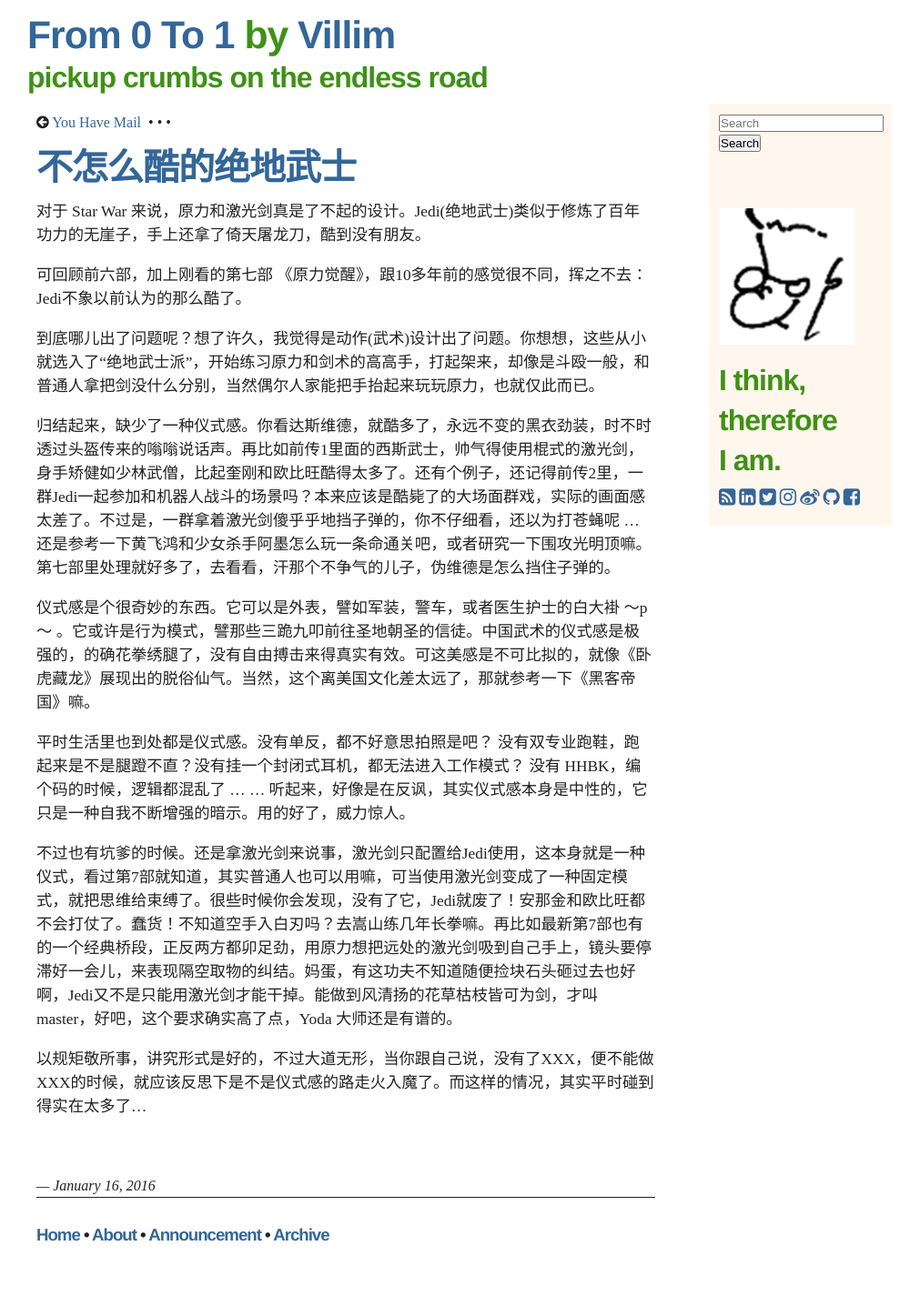
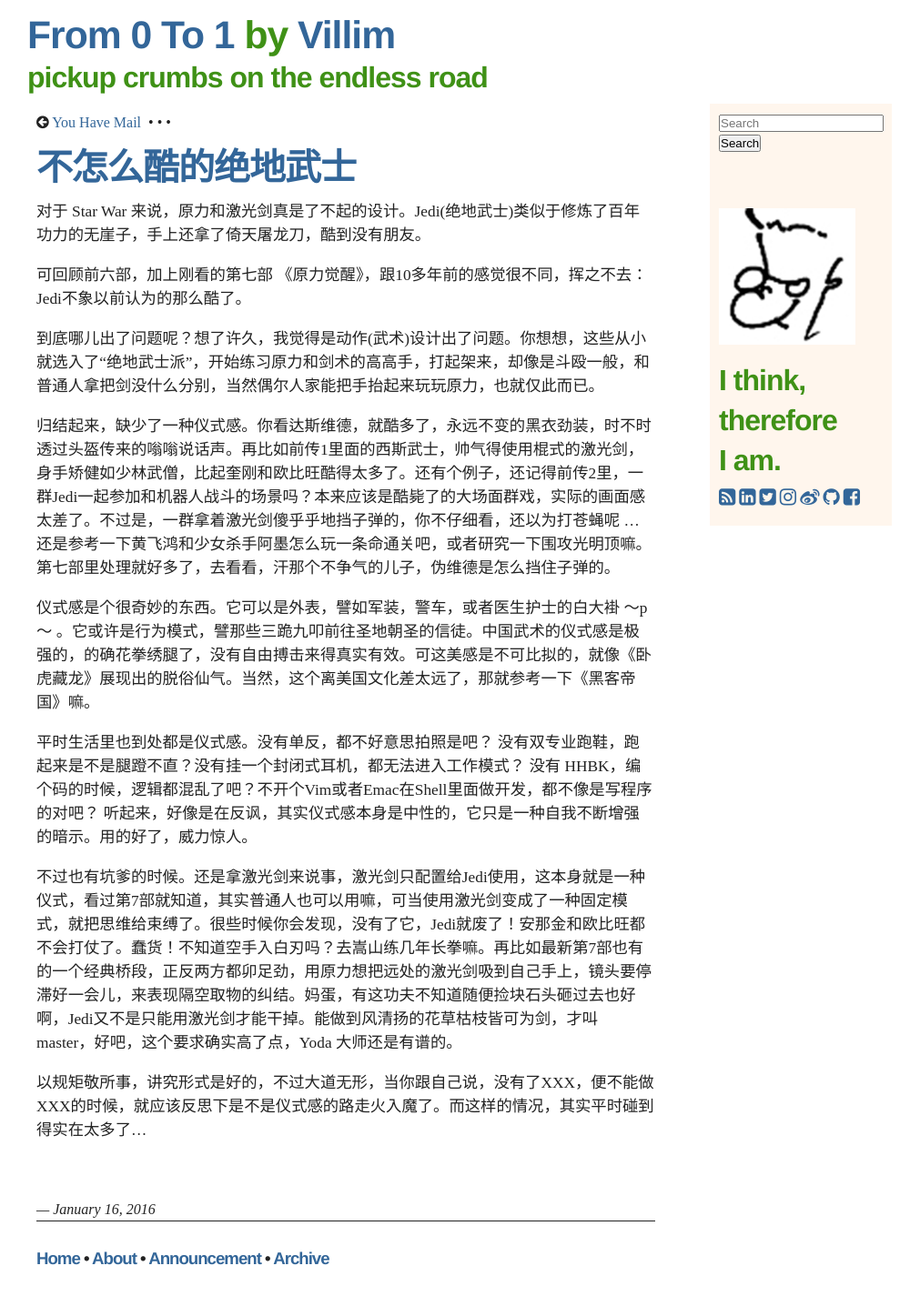
Before and after one commit to villim/villim.github.io, a Jekyll site: the page built from _posts/2016-01-16-jedi-not-cool-anymore.md, in a window 1280 px wide. Shown: the whole page at 91% size, without its empty margins (135-1146 px from the left). Built offline with Jekyll 4.4.1, drawn with Linux system fonts in a browser that asks for light colours; nearby versions of some CDN libraries; Markdown is read by kramdown in place of the engine named in the settings; before the commit the page ends 1399 px from its top, so only the background shows below that.

Commit message:
update post

```diff
--- a/_posts/2016-01-16-jedi-not-cool-anymore.md
+++ b/_posts/2016-01-16-jedi-not-cool-anymore.md
@@ -13,7 +13,7 @@ layout: post
 
 仪式感是个很奇妙的东西。它可以是外表，譬如军装，警车，或者医生护士的白大褂 ～p～ 。它或许是行为模式，譬那些三跪九叩前往圣地朝圣的信徒。中国武术的仪式感是极强的，的确花拳绣腿了，没有自由搏击来得真实有效。可这美感是不可比拟的，就像《卧虎藏龙》展现出的脱俗仙气。当然，这个离美国文化差太远了，那就参考一下《黑客帝国》嘛。
 
-平时生活里也到处都是仪式感。没有单反，都不好意思拍照是吧？ 没有双专业跑鞋，跑起来是不是腿蹬不直？没有挂一个封闭式耳机，都无法进入工作模式？ 没有 HHBK，编个码的时候，逻辑都混乱了 … ... 听起来，好像是在反讽，其实仪式感本身是中性的，它只是一种自我不断增强的暗示。用的好了，威力惊人。
+平时生活里也到处都是仪式感。没有单反，都不好意思拍照是吧？ 没有双专业跑鞋，跑起来是不是腿蹬不直？没有挂一个封闭式耳机，都无法进入工作模式？ 没有 HHBK，编个码的时候，逻辑都混乱了吧？不开个Vim或者Emac在Shell里面做开发，都不像是写程序的对吧？ 听起来，好像是在反讽，其实仪式感本身是中性的，它只是一种自我不断增强的暗示。用的好了，威力惊人。
 
 不过也有坑爹的时候。还是拿激光剑来说事，激光剑只配置给Jedi使用，这本身就是一种仪式，看过第7部就知道，其实普通人也可以用嘛，可当使用激光剑变成了一种固定模式，就把思维给束缚了。很些时候你会发现，没有了它，Jedi就废了！安那金和欧比旺都不会打仗了。蠢货！不知道空手入白刃吗？去嵩山练几年长拳嘛。再比如最新第7部也有的一个经典桥段，正反两方都卯足劲，用原力想把远处的激光剑吸到自己手上，镜头要停滞好一会儿，来表现隔空取物的纠结。妈蛋，有这功夫不知道随便捡块石头砸过去也好啊，Jedi又不是只能用激光剑才能干掉。能做到风清扬的花草枯枝皆可为剑，才叫 master，好吧，这个要求确实高了点，Yoda 大师还是有谱的。
 
```
